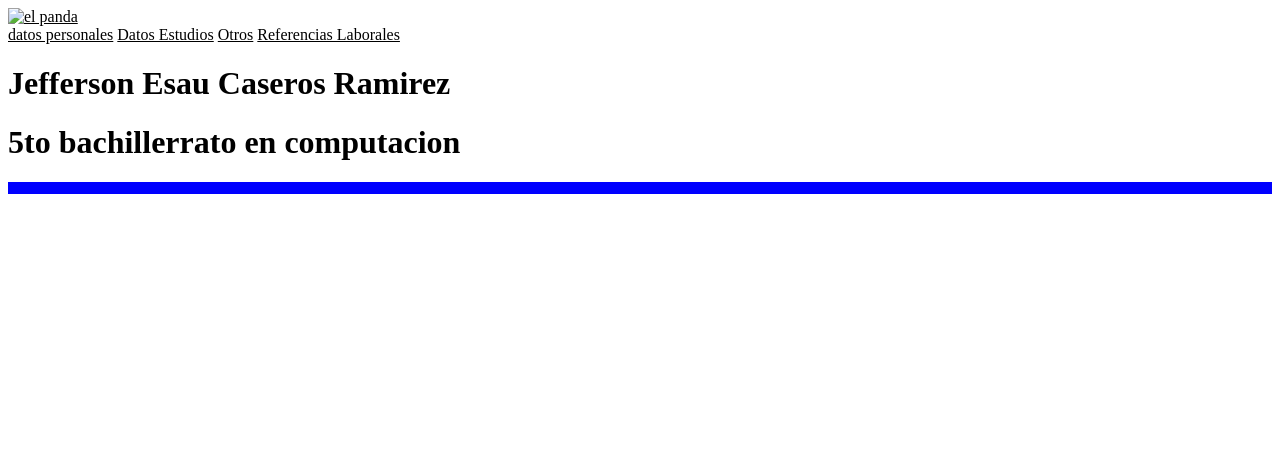
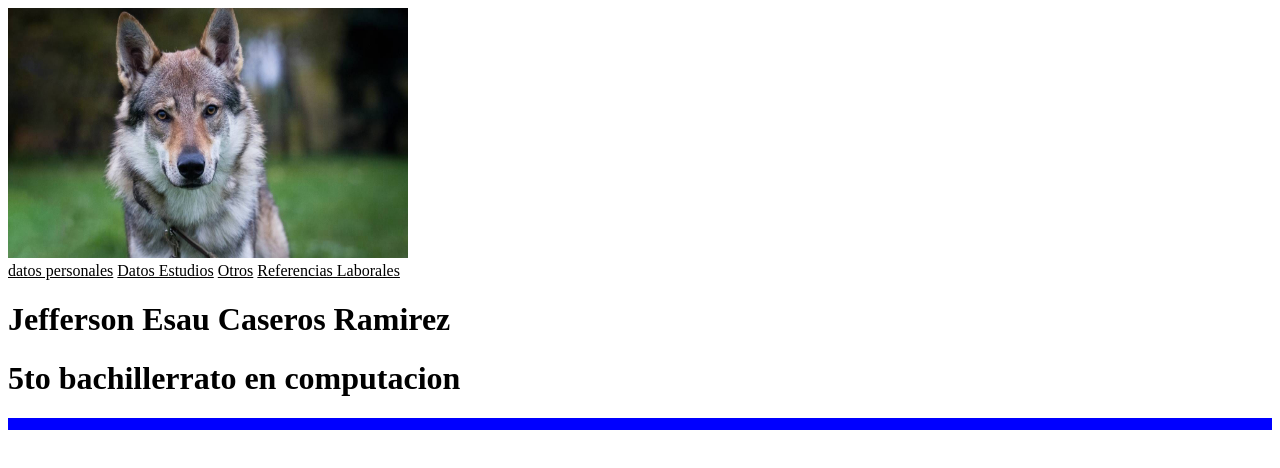
Before and after one commit to Esau8470/proyectv, a plain HTML site: page index.html in a window 1280 px wide. Drawn offline with Linux system fonts and the light colour scheme; files whose address does not match are found by name.

Commit message:
subi una imagen y modifique el index

```diff
--- a/index.html
+++ b/index.html
@@ -5,7 +5,7 @@
 </head>
 <body alink="blue" vlink="red" link="black">
     <!-- Imagen con enlace corregido -->
-    <a title="panda"href="panda.jpg"><img src="C:\Users\hugor\OneDrive\Escritorio\esau\IMG\panda.jpg"
+    <a title="panda"href="panda.jpg"><img src="C:\Users\hugor\proyectv\imagenes\panda.jpg"
         alt="el panda" borde="10px"height="250px"
          width="400px"</a>
 
```
Also changed, not shown: imagenes/panda.jpg (added).
